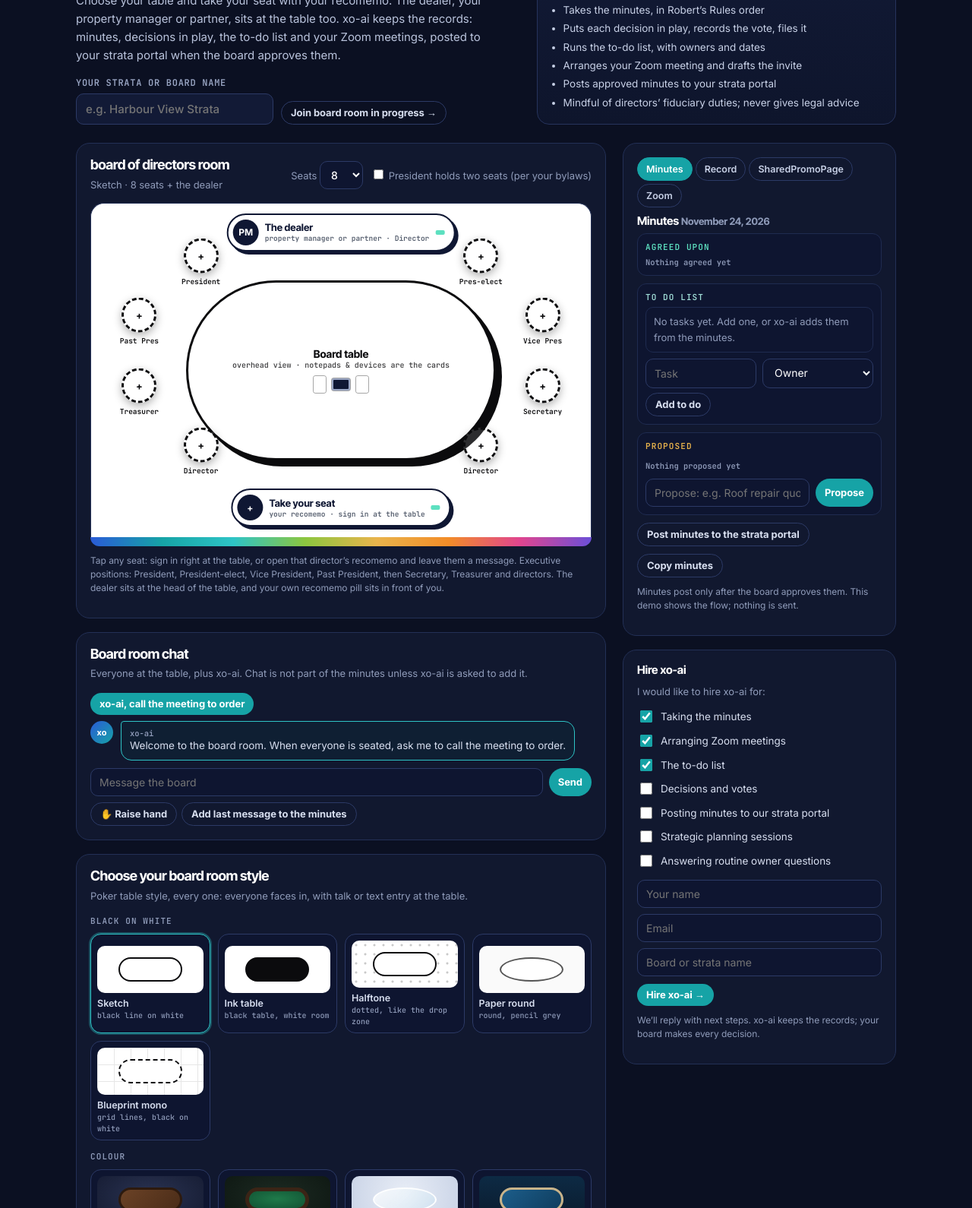
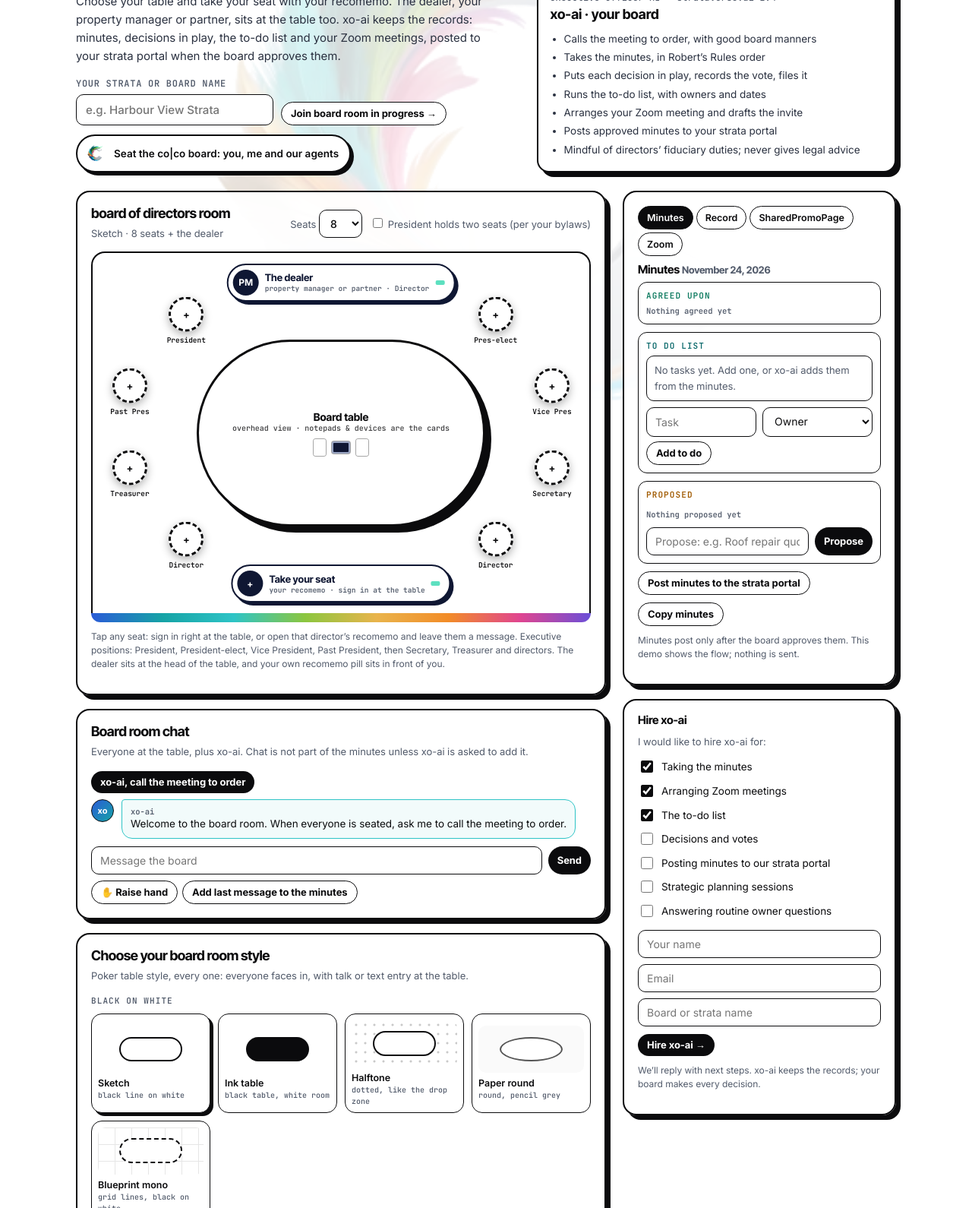
Before and after one commit to richardadmiraal/conceptoasis, a plain HTML site: page strataverse/index.html in a window 1280 px wide. Shown: the part 191-1781 px from the top of the page at 76% size. Drawn offline with Linux system fonts and the light colour scheme.

Commit message:
Strataverse: black text on white with the co|co feathers full view in the background; seat the co|co board (Richard, Claude and the AI agents as advisors); AI seat badges; roomier full table
Co-Authored-By: Claude Opus 5.5 <noreply@anthropic.com>
Claude-Session: https://claude.ai/code/session_01JwzZ7sFQRj7RZ9WMhsTqcH

```diff
--- a/strataverse/index.html
+++ b/strataverse/index.html
@@ -41,9 +41,9 @@ body{background:var(--bg);color:var(--txt)}
 .btn-sv{background:#16a3a6;color:#fff!important;border:0}
 .btn-ghost{background:transparent;color:#d7deef!important;border:1px solid #2c3a66}
 .btn-sm{padding:8px 12px;font-size:13px}
-.room{position:relative;border-radius:18px 18px 0 0;overflow:hidden;aspect-ratio:1.5;background:var(--floor);border:1px solid var(--line2);border-bottom:0}
+.room{position:relative;border-radius:18px 18px 0 0;overflow:hidden;aspect-ratio:1.38;background:var(--floor);border:1px solid var(--line2);border-bottom:0}
 @media(max-width:620px){.room{aspect-ratio:.95}}
-.room .tbl{position:absolute;left:19%;right:19%;top:23%;bottom:23%;background:var(--top);border:var(--rim);box-shadow:var(--shadow);border-radius:var(--radius);display:flex;flex-direction:column;align-items:center;justify-content:center;text-align:center;padding:8px}
+.room .tbl{position:absolute;left:21%;right:21%;top:24%;bottom:24%;background:var(--top);border:var(--rim);box-shadow:var(--shadow);border-radius:var(--radius);display:flex;flex-direction:column;align-items:center;justify-content:center;text-align:center;padding:8px}
 .room .tbl b{font:650 14px "Inter Tight",Inter,sans-serif;color:var(--ink2)}
 .room .tbl small{font:500 10px var(--mono);color:var(--ink2);opacity:.8}
 .inplay{margin-top:8px;max-width:90%;padding:8px 10px;border-radius:12px;background:rgba(255,255,255,.95);color:#0f1733;border:1.5px solid #0f1733;box-shadow:0 6px 18px rgba(0,0,0,.2)}
@@ -143,6 +143,50 @@ body{background:var(--bg);color:var(--txt)}
 .chat li.mine{flex-direction:row-reverse}
 .chat li.mine .cb{border-radius:14px 4px 14px 14px;background:#163a43;border-color:#1e5560}
 footer{background:#070b18}
+/* ===== Black text on white, the feathers full view in the background ===== */
+:root{--bg:#ffffff;--panel:rgba(255,255,255,.9);--line2:#0b0b0d;--field:#ffffff;--txt:#0b0b0d;--txt2:#525b6b}
+body{background:#fff;color:#0b0b0d}
+body:before{content:"";position:fixed;inset:0;background:url(../assets/img/coco-feathers.webp) center 58%/min(1100px,140vw) no-repeat;opacity:.16;pointer-events:none;z-index:0}
+.cfh,.sv-hero,.sv,footer{position:relative;z-index:1}
+.cfh{position:sticky;background:rgba(255,255,255,.9);border-bottom:2px solid #0b0b0d}
+.cfh a.lg{color:#0b0b0d}
+.cfh .ver{color:#0b0b0d;border:1.5px solid #0b0b0d}
+.sv-hero h1{color:#0b0b0d}.sv-hero .kick{color:#525b6b}.sv-hero p{color:#2a3140}
+.sv-name label{color:#525b6b}
+.sv-name input{background:#fff;color:#0b0b0d;border:1.5px solid #0b0b0d}
+.xo-id{background:#fff;border:2px solid #0b0b0d;box-shadow:6px 6px 0 #0b0b0d}
+.xo-id b{color:#0b0b0d}.xo-id small{color:#525b6b}.xo-id ul{color:#2a3140}
+.panel{background:rgba(255,255,255,.92);border:2px solid #0b0b0d;box-shadow:6px 6px 0 #0b0b0d}
+.panel h2,.panel h3{color:#0b0b0d}
+.muted,.note{color:#525b6b}
+.ctl select,.say input,.fx input,.fx select,.fx textarea{background:#fff;color:#0b0b0d;border:1.5px solid #0b0b0d}
+.btn-sv{background:#0b0b0d;color:#fff!important}
+.btn-ghost{background:#fff;color:#0b0b0d!important;border:1.5px solid #0b0b0d}
+.tabs2 button{background:#fff;color:#0b0b0d;border:1.5px solid #0b0b0d}
+.tabs2 button.on{background:#0b0b0d;border-color:#0b0b0d;color:#fff}
+.dec .col,.minutes li,.todo li{background:#fff;border:1.5px solid #0b0b0d;color:#0b0b0d}
+.dec li button{background:#fff;color:#0b0b0d;border:1.5px solid #0b0b0d}
+.dec .col.done h4{color:#0d7a5f}.dec .col.todo2 h4{color:#0c6a6c}.dec .col.pend h4{color:#a05a00}
+.dec li small,.minutes li small,.todo li small{color:#525b6b}
+.todo li.done span{color:#8a92a3}
+.invite{background:#fff;border:1.5px dashed #0b0b0d;color:#0b0b0d}
+.sty{background:#fff;color:#0b0b0d;border:1.5px solid #0b0b0d}
+.sty.on{border-color:#0b0b0d;box-shadow:4px 4px 0 #0b0b0d}
+.sty small,.sty-h{color:#525b6b}
+.room{border:2px solid #0b0b0d;border-bottom:0}
+.chat .cb{background:#fff;border:1.5px solid #0b0b0d;color:#0b0b0d}
+.chat .cb small{color:#525b6b}
+.chat li.xo .cb{background:#f2fbfb}
+.chat li.mine .cb{background:#0b0b0d;color:#fff}
+.chat li.mine .cb small{color:#cfd6e6}
+.chat .ca{border:1.5px solid #0b0b0d}
+.hire .ck{color:#0b0b0d}
+.hire .ck input,.todo li input{accent-color:#0b0b0d}
+footer{background:#0b0b0d}
+.room.dense .seat{width:58px}.room.dense .seat .av{width:36px;height:36px;font-size:12px;border-width:2.5px}.room.dense .seat .lb{font-size:8.5px;margin-top:2px}.room.dense .seat .ai{top:-6px}
+.preset{margin-top:12px;display:inline-flex;align-items:center;gap:10px;padding:8px 14px 8px 8px;border:2px solid #0b0b0d;border-radius:999px;background:#fff;box-shadow:4px 4px 0 #0b0b0d;cursor:pointer;font:600 13.5px Inter,sans-serif;color:#0b0b0d}
+.preset img{width:30px;height:30px}
+.seat .ai{position:absolute;top:-4px;left:4px;padding:1px 5px;border-radius:999px;background:#0b0b0d;color:#fff;font:700 8px var(--mono);border:1px solid #fff}
 </style>
 </head>
 <body>
@@ -158,6 +202,7 @@ footer{background:#070b18}
     <h1>Step into the board room.</h1>
     <p>Choose your table and take your seat with your recomemo. The dealer, your property manager or partner, sits at the table too. xo-ai keeps the records: minutes, decisions in play, the to-do list and your Zoom meetings, posted to your strata portal when the board approves them.</p>
     <div class="sv-name"><label>Your strata or board name<input id="strata" placeholder="e.g. Harbour View Strata"></label><button class="btn btn-ghost btn-sm" id="joinBtn" type="button">Join board room in progress &rarr;</button></div>
+    <button class="preset" id="cocoBoard" type="button"><img src="../assets/img/coco-feathers.webp" alt="">Seat the co|co board: you, me and our agents</button>
   </div>
   <div class="xo-id">
     <small>eXecutive Officer AI &middot; strataverse.ai 1.4</small>
@@ -324,7 +369,8 @@ footer{background:#070b18}
     r.style.setProperty('--floor',st.floor);r.style.setProperty('--top',st.top);r.style.setProperty('--rim',st.rim);r.style.setProperty('--radius',st.radius);r.style.setProperty('--ink2',st.ink);r.style.setProperty('--shadow',st.shadow||'0 18px 40px rgba(0,0,0,.45)');
     r.style.setProperty('--lbl',st.mono?'#0b0b0d':(st.lbl||'#e6ebf7'));r.style.setProperty('--lblsh',st.mono?'none':(st.lblsh||'0 1px 2px rgba(0,0,0,.5)'));
     [].forEach.call(r.querySelectorAll('.seat'),function(x){x.remove()});
-    var pos=positions(S.seats), n=pos.length, g=0.9, side=Math.PI-g, span=2*side;
+    r.classList.toggle('dense',S.seats>8);
+    var pos=positions(S.seats), n=pos.length, g=n>8?1.3:1.05, side=Math.PI-g, span=2*side;
     // two arcs: right and left of the table, keeping the top for the dealer and the bottom for you
     var slots=[]; for(var k=0;k<n;k++){var t=(k+0.5)*(span/n);slots.push(t<side? -Math.PI/2+g/2+t : Math.PI/2+g/2+(t-side))}
     // executives take the seats nearest the head of the table, directors fill toward you
@@ -332,13 +378,13 @@ footer{background:#070b18}
     var order=slots.map(function(a,k){return k}).sort(function(x,y){return dTop(slots[x])-dTop(slots[y])});
     pos.forEach(function(p,i){
       var a=slots[order[i]];
-      var x=50+42*Math.cos(a), y=46+38*Math.sin(a);
+      var x=50+44*Math.cos(a), y=50+44*Math.sin(a);
       var key=S.two&&i===1?0:i, person=S.people[key], b=document.createElement('button');
       b.type='button';b.className='seat'+(S.me===key?' me':'');b.style.left=x+'%';b.style.top=y+'%';
       b.style.setProperty('--c',st.mono?'#0b0b0d':POSC[p]);
       var lbl=p==='President'&&S.two?'President · '+(i+1):p.replace('Vice President','Vice Pres').replace('President-elect','Pres-elect').replace('Past President','Past Pres');
       var av=person&&person.av?' style="background-image:url('+person.av+');color:transparent"':'';
-      b.innerHTML='<span class="av'+(person?'':' empty')+'"'+av+'>'+esc(person?initials(person.name):'+')+'</span><span class="lb">'+esc(lbl)+'</span>'+(person&&person.msgs&&person.msgs.length?'<span class="dot" title="'+person.msgs.length+' message(s)"></span>':'');
+      b.innerHTML='<span class="av'+(person?'':' empty')+'"'+av+'>'+esc(person?initials(person.name):'+')+'</span><span class="lb">'+esc(lbl)+'</span>'+(person&&person.ai?'<span class="ai">AI</span>':'')+(person&&person.msgs&&person.msgs.length?'<span class="dot" title="'+person.msgs.length+' message(s)"></span>':'');
       b.setAttribute('aria-label',p+(person?': '+person.name:': open seat, sign in here'));
       b.onclick=function(){openSeat(key,p)};
       r.appendChild(b);
@@ -379,8 +425,8 @@ footer{background:#070b18}
       setTimeout(function(){var f=$('sN');if(f)f.focus()},50);
     } else {
       var msgs=(person.msgs||[]).map(function(m){return '<li><small>'+esc(m.from)+' · '+esc(m.t)+'</small>'+esc(m.text)+'</li>'}).join('');
-      c.innerHTML=topBlock(person.bg,person.av,initials(person.name))+'<div class="bd"><div class="url">profile.recomemo.com/'+esc(slug(person.name))+'</div><h4>'+esc(person.name)+'</h4><div class="pos">'+esc(p)+(S.two&&i===0?' · two votes':'')+(person.unit?' · unit '+esc(person.unit):'')+'</div>'
-        +'<div class="cred"><span class="vok">&#10003; recomemo verified</span><span>'+esc(p)+'</span>'+(strata()?'<span>'+esc(strata())+'</span>':'')+'</div><div class="lines4"><i></i><i></i><i></i><i></i></div>'
+      c.innerHTML=topBlock(person.bg,person.av,initials(person.name))+'<div class="bd"><div class="url">profile.recomemo.com/'+esc(slug(person.name))+'</div><h4>'+esc(person.name)+'</h4><div class="pos">'+esc(p)+(S.two&&i===0?' · two votes':'')+(person.unit&&!person.ai?' · '+(/^[0-9]/.test(person.unit)?'unit ':'')+esc(person.unit):'')+'</div>'
+        +(person.ai?'<div class="note" style="margin-top:6px">AI agent &middot; '+esc(person.unit||'advisory')+'. Suggests and keeps the records; does not vote.</div>':'')+'<div class="cred">'+(person.ai?'<span>AI agent</span>':'<span class="vok">&#10003; recomemo verified</span>')+'<span>'+esc(p)+'</span>'+(strata()?'<span>'+esc(strata())+'</span>':'')+'</div><div class="lines4"><i></i><i></i><i></i><i></i></div>'
         +(S.me===i?'<label>Background image for my recomemo<input type="file" id="sBg" accept="image/*"></label><label>Photo<input type="file" id="sAv" accept="image/*"></label>':'')
         +'<label>Leave '+esc(person.name.split(' ')[0])+' a message<textarea id="sM" rows="2" placeholder="Your message"></textarea></label><button type="button" class="btn btn-sv btn-sm" id="sSend">Leave message</button>'
         +(msgs?'<ul class="msgs">'+msgs+'</ul>':'')+'<div class="note" id="sErr"></div></div>';
@@ -489,6 +535,25 @@ footer{background:#070b18}
   $('prDraft').onclick=function(){var a=S.dec.done.filter(function(d){return /^Carried/.test(d.result)}).map(function(d){return d.text});$('prText').value=a.length?'Update from '+(strata()||'our board')+': the board approved '+a.join('; ')+'. Thank you to everyone who took part.':'Nothing has been agreed upon yet. Once a motion carries, I can draft the update.'};
   $('prPost').onclick=function(){var t=$('prText').value.trim();if(!t)return;S.promo=S.promo||[];S.promo.unshift({text:t,by:who(),t:stamp()});$('prText').value='';drawPromo();save();addMin('Shared to SharedPromoPage by '+who()+': '+t);chatAdd('xo-ai','Shared to your SharedPromoPage. Owners and partners will see it there.','xo')};
 
+  // ---- the co|co board: a group of 12 for Concept Oasis Company ----
+  $('cocoBoard').onclick=function(){
+    $('strata').value='co|co · Concept Oasis Company';S.style='sketch';S.two=false;S.seats=12;$('seats').value='12';$('twoVotes').checked=false;
+    function seat(name,pos,ai,unit){return {name:name,email:'',unit:unit||'',pos:pos,msgs:[],bg:'',av:'',ai:!!ai}}
+    S.people={
+      0:seat('Richard Admiraal','President',false,'Founder'),
+      2:seat('Claude','Vice President',true,'advisory, no vote'),
+      4:seat('xo-ai','Secretary',true,'keeps the records'),
+      6:seat('CLaiRE','Director',true,'File XO'),
+      7:seat('Fil','Director',true,'wisefile'),
+      8:seat('C-KAI','Director',true,'admiraal.ca'),
+      9:seat('Sailz','Director',true,'sales language')
+    };
+    S.me=0;
+    $('strata').oninput();drawStyles();drawRoom();drawOwners();save();
+    chatAdd('xo-ai','Welcome to the co|co board. Richard is in the President’s seat. The AI agents sit as advisors: we suggest and keep the records, and the people at this table make every decision. Five seats are open for the people you bring in.','xo');
+    $('room').scrollIntoView({behavior:'smooth'});
+  };
+
   // ---- tabs, controls ----
   function showPane(p){[].forEach.call(document.querySelectorAll('#tabs2 button'),function(b){b.classList.toggle('on',b.getAttribute('data-p')===p)});[].forEach.call(document.querySelectorAll('.pane'),function(x){x.classList.toggle('on',x.id==='p-'+p)})}
   [].forEach.call(document.querySelectorAll('#tabs2 button'),function(b){b.onclick=function(){showPane(b.getAttribute('data-p'))}});
```
Also changed, not shown: assets/img/coco-feathers.png (added), assets/img/coco-feathers.webp (added).
